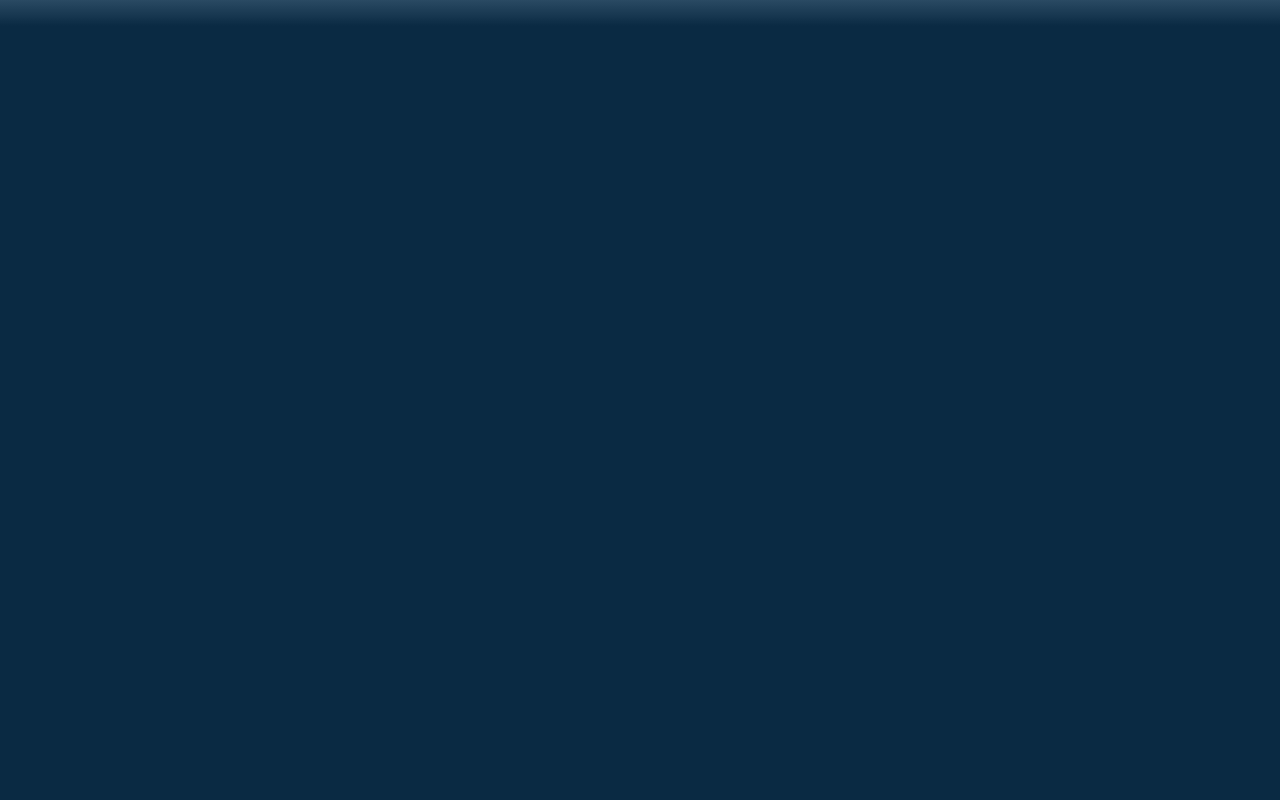
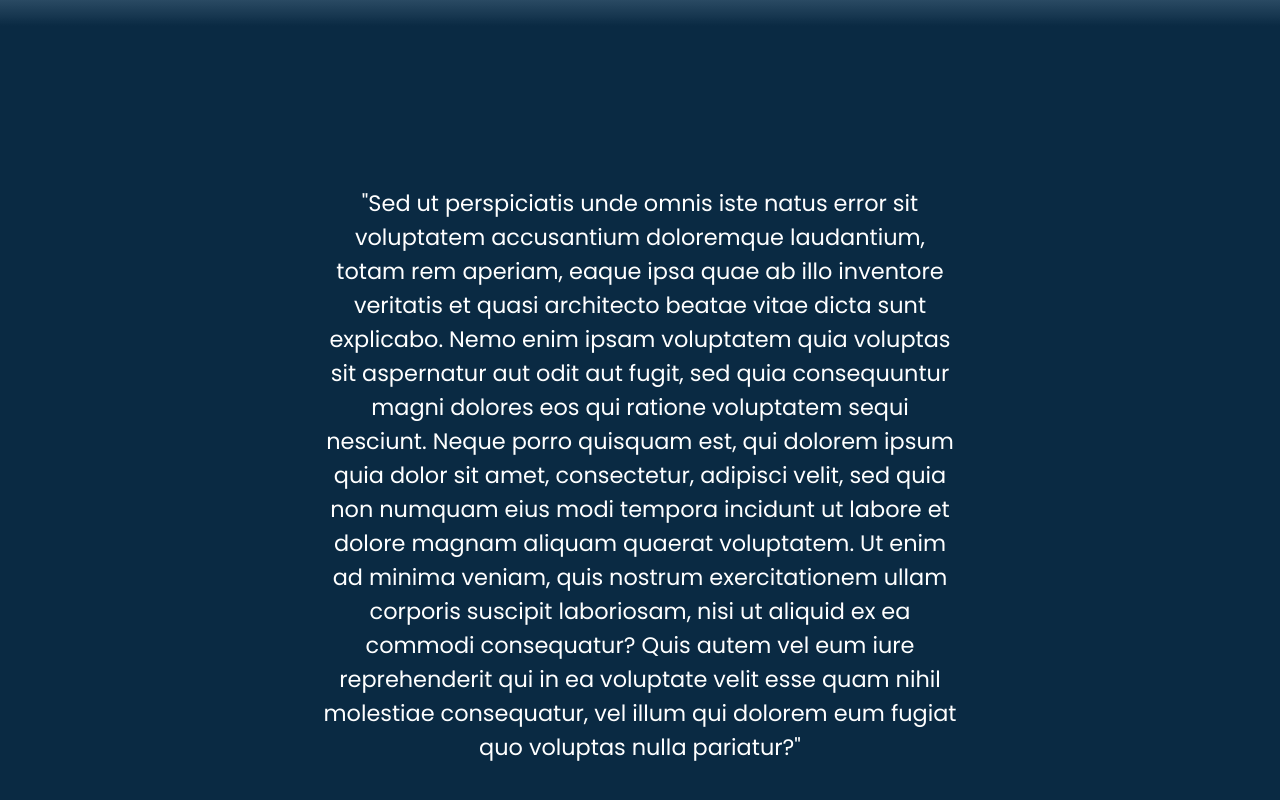
Before and after one commit to Djadweb/Parallax-effect-MoonLight, a plain HTML site: page index.html in a window 1280 px wide. Shown: the part 774-1574 px from the top of the page. Drawn offline with Linux system fonts and the light colour scheme; grey boxes are pictures that could not be loaded.

Commit message:
added text section

```diff
--- a/index.html
+++ b/index.html
@@ -16,6 +16,10 @@
         <img id ="moon" src="assets/moon.png">
         <h1 id="text">Moon Light</h1>
     </section>
+
+    <div class="content">
+        "Sed ut perspiciatis unde omnis iste natus error sit voluptatem accusantium doloremque laudantium, totam rem aperiam, eaque ipsa quae ab illo inventore veritatis et quasi architecto beatae vitae dicta sunt explicabo. Nemo enim ipsam voluptatem quia voluptas sit aspernatur aut odit aut fugit, sed quia consequuntur magni dolores eos qui ratione voluptatem sequi nesciunt. Neque porro quisquam est, qui dolorem ipsum quia dolor sit amet, consectetur, adipisci velit, sed quia non numquam eius modi tempora incidunt ut labore et dolore magnam aliquam quaerat voluptatem. Ut enim ad minima veniam, quis nostrum exercitationem ullam corporis suscipit laboriosam, nisi ut aliquid ex ea commodi consequatur? Quis autem vel eum iure reprehenderit qui in ea voluptate velit esse quam nihil molestiae consequatur, vel illum qui dolorem eum fugiat quo voluptas nulla pariatur?"
+    </div>
 
 
     <script>
--- a/style.css
+++ b/style.css
@@ -62,3 +62,12 @@ section #text {
 #road {
     z-index: 2;
 }
+
+.content {
+    color: #FFF;
+    font-size: 1.4rem;
+    text-align: center;
+    width: 50%;
+    margin: 0 auto;
+    margin-top: 10rem;
+}
```
